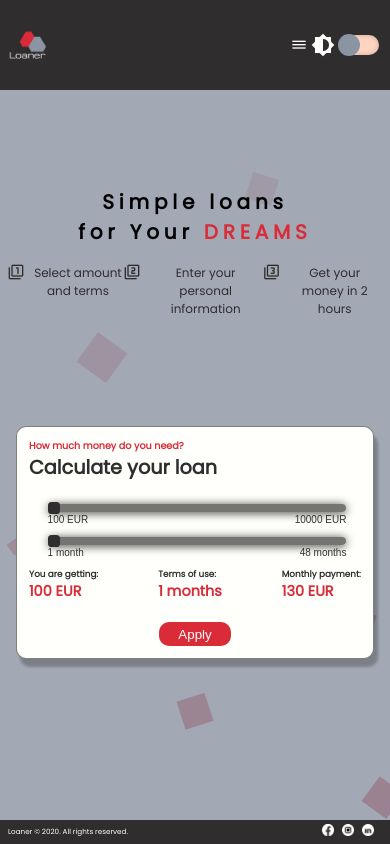
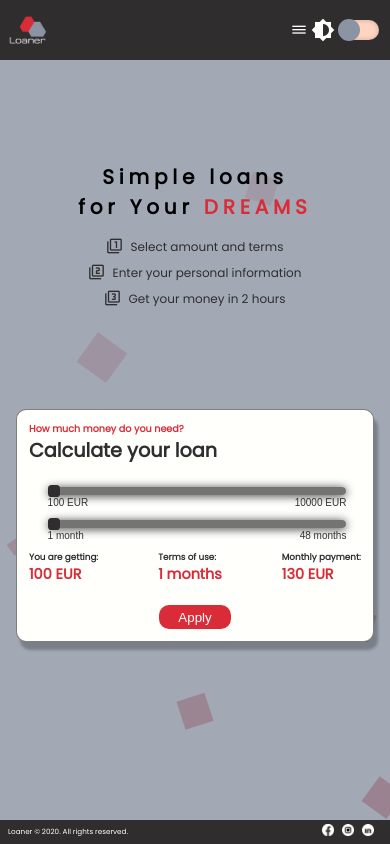
Before and after one commit to WarOnKhoff/Loaner, a React (Create React App) app: page / in a window 390 px wide. Built offline with nearby package versions, Linux system fonts and the light colour scheme.

Commit message:
More responsive markup

```diff
--- a/src/scss/components/Background.scss
+++ b/src/scss/components/Background.scss
@@ -1,7 +1,7 @@
 .background {
 	position: absolute;
 	width: 100%;
-	height: 100%;
+	height: 100vh;
 	box-sizing: border-box;
 	overflow: hidden;
 	z-index: -1;
--- a/src/scss/components/Chart.scss
+++ b/src/scss/components/Chart.scss
@@ -12,6 +12,9 @@
 	border-radius: 10px;
 	// height: 70rem;
 	background-color: $lightColor;
+	@media (max-width: $bp-medium) {
+		margin-top: 0;
+	}
 
 	&_btn {
 		outline: none;
--- a/src/scss/components/Header.scss
+++ b/src/scss/components/Header.scss
@@ -16,6 +16,9 @@
 	&_logo {
 		width: 10rem;
 		height: 10rem;
+	}
+	@media (max-width: $bp-medium) {
+		height: 60px;
 	}
 }
 .menuBtn {
@@ -55,10 +58,10 @@
 		list-style: none;
 		position: absolute;
 		width: 100%;
-		height: calc(100vh - 90px);
+		height: calc(100vh - 60px);
 		display: flex;
 		flex-direction: column;
-		top: 90px;
+		top: 60px;
 		padding: 0;
 		background: $shadowColor;
 		margin: 0;
--- a/src/scss/components/Main.scss
+++ b/src/scss/components/Main.scss
@@ -14,6 +14,7 @@
 		display: flex;
 		flex-grow: 1;
 		@media (max-width: $bp-medium) {
+			padding-top: 60px;
 			flex-direction: column;
 		}
 		&_left {
@@ -40,9 +41,9 @@
 			align-items: center;
 			padding: 0 8rem;
 			flex-basis: 50%;
-			@media (max-width: $bp-small) {
+			@media (max-width: $bp-medium) {
 				align-items: flex-start;
-				padding: 0 4rem;
+				padding: 2rem 4rem;
 			}
 		}
 	}
@@ -85,6 +86,9 @@
 	}
 	@media (max-width: $bp-medium) {
 		display: flex;
+		flex-direction: column;
+		justify-content: center;
+		align-items: center;
 		width: 100%;
 	}
 }
```
